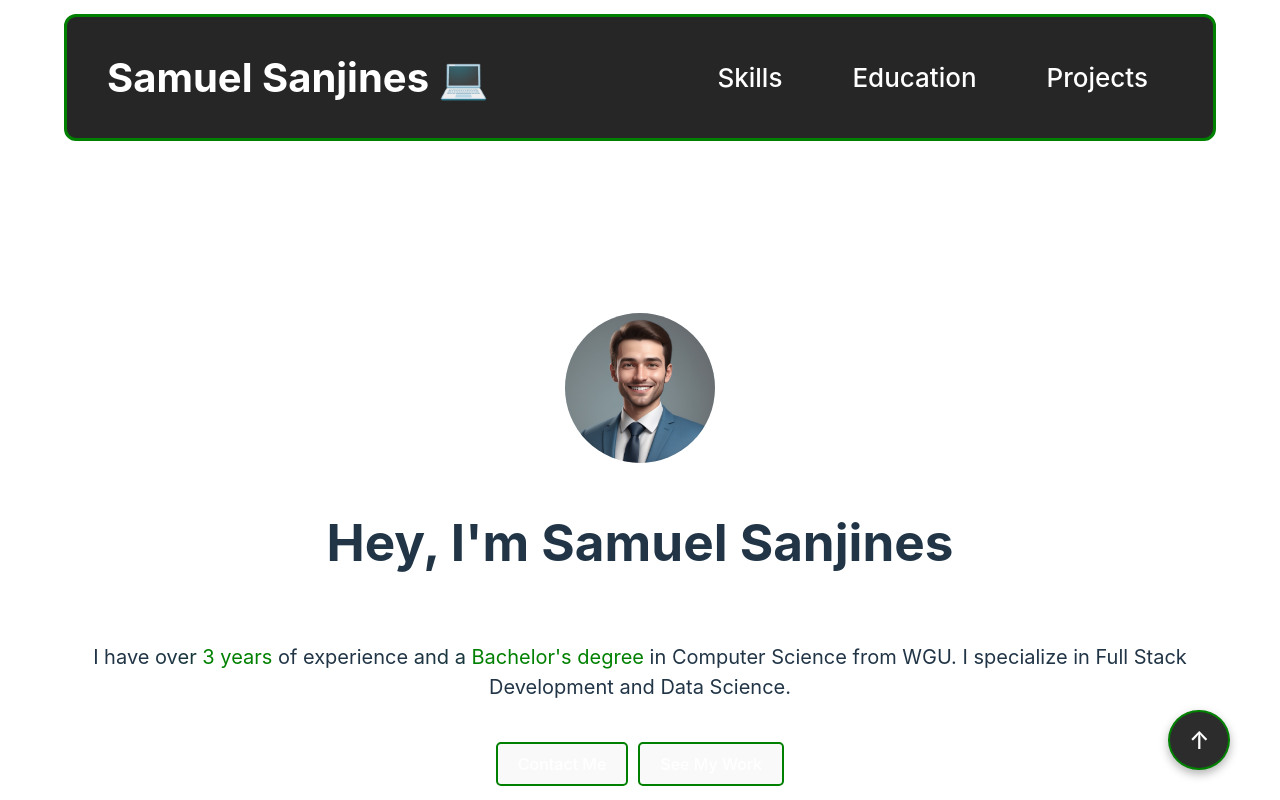
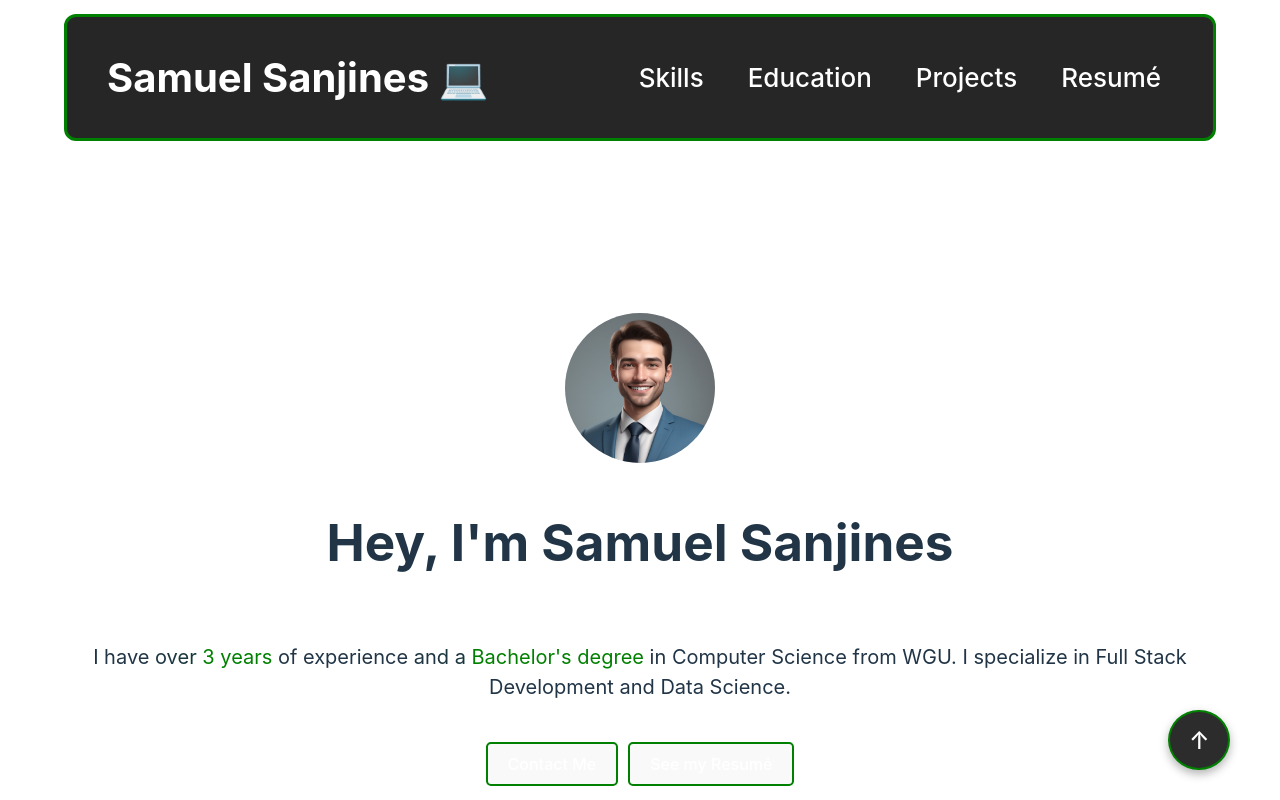
Before and after one commit to SamuSanj09/my-portfolio, a React (Vite) app: page / in a window 1280 px wide. Built offline with nearby package versions, Linux system fonts and the light colour scheme.

Commit message:
FINISHED ALMOST

```diff
--- a/src/components/Home.jsx
+++ b/src/components/Home.jsx
@@ -45,7 +45,9 @@ const Home = () => {
             </div>
             <div className="cta-container">
                 <button className="cta-button">Contact Me</button>
-                <button className="cta-button">See My Work</button>
+                <button className="cta-button">
+                    <a href="https://your-resume-page.vercel.app" target="_blank" rel="noopener noreferrer" style={{ color: 'inherit', textDecoration: 'none' }}>See my Resumé</a>
+                </button>
             </div>
 
             {/* Laboral Experience Section (Timeline Style) */}
@@ -61,7 +63,7 @@ const Home = () => {
                         { title: "Software Engineer Intern", company: "Universidad Catolica Boliviana",
                              period: "2024",
                              description: "Worked on improving backend APIs for better performance and scalability." },
-                        { title: "Full Stack Developer", company: "Illimani S.R.L",
+                        { title: "Full Stack Developer", company: "ROYLIS S.R.L",
                             period: "2025",
                             description: "Built website and managment system for inventory tracking and administration." }
                     ].map((job, index) => (
--- a/src/components/Navbar.css
+++ b/src/components/Navbar.css
@@ -52,7 +52,7 @@
   text-decoration: none;
   font-size: 24px;
   transition: color 0.3s ease;
-  padding: 10px 25px;
+  padding: 10px 12px;
   display: inline-block;
 }
 
@@ -66,9 +66,10 @@
   cursor: pointer;
   font-size: 30px;
   color: white;
-  right: 20px; /* Move it to the right */
+  right: 10px; /* Move it to the right */
   top: center; /* Align it vertically */
 }
+
 
 /* Mobile Menu Styles */
 @media screen and (max-width: 768px) {
--- a/src/components/Navbar.jsx
+++ b/src/components/Navbar.jsx
@@ -29,6 +29,8 @@ const Navbar = () => {
           <li><a href="#skills" onClick={() => setMenuOpen(false)}>Skills</a></li>
           <li><a href="#education" onClick={() => setMenuOpen(false)}>Education</a></li>
           <li><a href="#projects" onClick={() => setMenuOpen(false)}>Projects</a></li>
+          <li>
+        <a href="https://turesume.vercel.app" target="_blank" rel="noopener noreferrer">Resumé</a></li>
         </ul>
       </div>
     </nav>
--- a/src/components/Projects.css
+++ b/src/components/Projects.css
@@ -15,11 +15,11 @@
     gap: 30px;
     padding: 20px 0; /* Cambiado a solo padding vertical */
     width: 100%;
-    max-width: 1200px;
+    max-width: 1400px;
     margin: 0 auto;
     scrollbar-width: thin;
     scrollbar-color: green transparent;
-    justify-content: center; /* Vuelto a center */
+    justify-content: flex-start; /* Vuelto a center */
     margin-left: -2.5%; /* Ajustado el margen izquierdo */
 }
 
@@ -29,6 +29,7 @@
     justify-content: center;
     padding: 0; /* Eliminado el padding de 20px */
     box-sizing: border-box;
+    margin-left: -20.5%;
 }
 
 .project-banner {
@@ -41,12 +42,14 @@
     box-shadow: 0px 4px 8px rgba(85, 199, 62, 0.4);
     transition: opacity 0.5s ease;
     flex-shrink: 0;
+
 }
 
 .project-banner-img {
     width: 100%;
     height: 100%;
     object-fit: cover; /* Ensures images fit within the container */
+
 }
 
 .project-banner:hover .project-banner-img {
```
